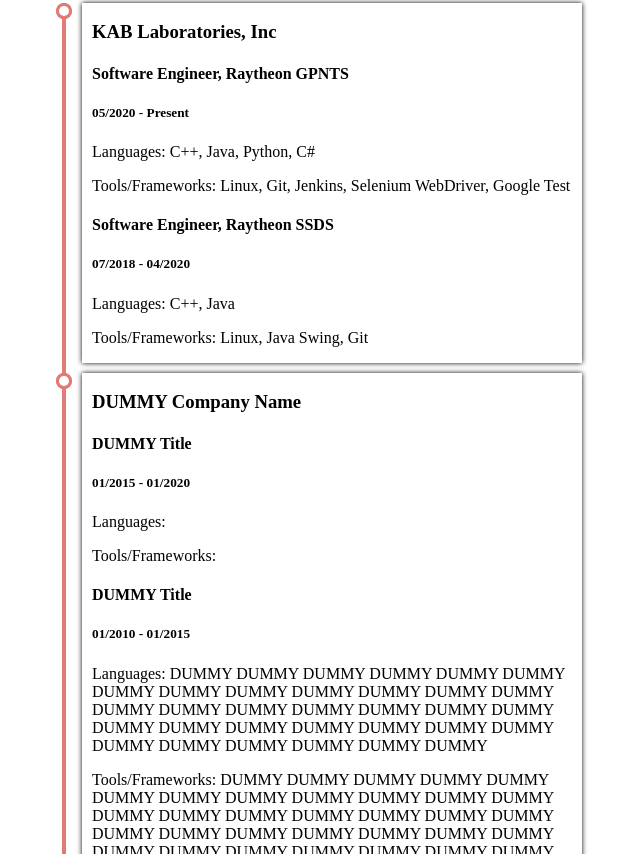
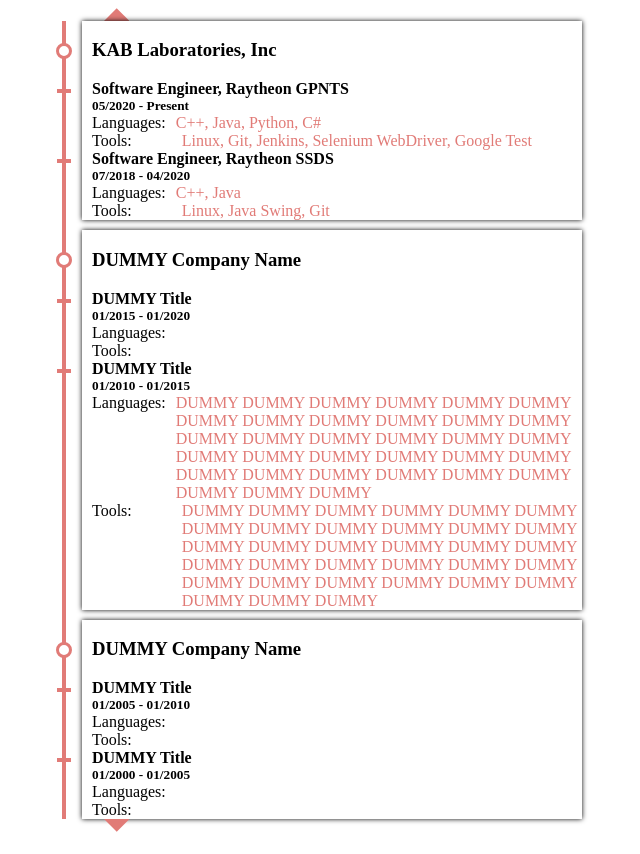
Before and after one commit to jmkaufman/Portfolio, a React (Create React App) app in the folder client/: page / in a window 1280 px wide. Shown: the part 246-1100 px from the top of the page, without its empty margins (308-948 px from the left). Built offline with nearby package versions, Linux system fonts and the light colour scheme; the HTML template or start-up script is replaced by a standard one.

Commit message:
Made more timeline edits.

```diff
--- a/client/src/WorkHistory.js
+++ b/client/src/WorkHistory.js
@@ -1,5 +1,6 @@
 import { useState, useEffect } from 'react';
 import WorkHistoryBlock from './WorkHistoryBlock';
+import './stylesheets/Block.css';
 
 function WorkHistory() {
   const [data, setData] = useState(null);
@@ -25,7 +26,9 @@ function WorkHistory() {
   return (
     <div>
       <h2>WorkHistory</h2>
+      <div className='triangle'/>
       <div>{!data ? 'Loading...' : createWorkHistory()}</div>
+      <div className='triangle'/>
     </div>
   );
 }
--- a/client/src/WorkHistoryBlock.js
+++ b/client/src/WorkHistoryBlock.js
@@ -10,13 +10,19 @@ function WorkHistoryBlock(props) {
 
       infoBlock.push(
       <div key={id++}>
+        <span className='line'/>
         <div>
           <h4>{projects.title}</h4>
           <h5>{projects.startDate} - {projects.endDate}</h5>
-          <p>Languages: {projects.languages}</p>
-          <p>Tools/Frameworks: {projects.frameworks}</p>
+          <div className='info'>
+            <p>Languages: </p>
+            <div className='languages'>{projects.languages}</div>
+          </div>
+          <div className='info'>
+            <p>Tools: </p>
+            <div className='tools'>{projects.frameworks}</div>
+          </div>
         </div>
-        <span className='circle'/>
       </div>
       );
 
@@ -29,6 +35,7 @@ function WorkHistoryBlock(props) {
   return (
     <div className='history-block-wrapper'>
       <div className='history-block'>
+        <span className='circle'/>
         <h3>{props.entry.companyName}</h3>
         <div>{organizeProjects()}</div>
       </div>
--- a/client/src/stylesheets/Block.css
+++ b/client/src/stylesheets/Block.css
@@ -1,5 +1,13 @@
 .history-block-wrapper{
   margin: 0px auto 10px;
+  width: 500px;
+  position: relative;
+  display: flex;
+  flex-direction: column;
+}
+
+.history-block-wrapper:last-child{
+  margin: 0px auto 0;
   width: 500px;
   position: relative;
   display: flex;
@@ -32,6 +40,14 @@
   box-shadow: 0 0 5px #000;
 }
 
+.history-block h4 {
+  margin: 0%;
+}
+
+.history-block h5 {
+  margin: 0%;
+}
+
 .project-block {
   border: 1px solid #000;
   margin: 0px auto 5px;
@@ -52,9 +68,82 @@
   border: 3px solid #e17b77;
   border-radius: 50%;
   position: absolute;
-  top: 0%;
+  top: 22px;
   left: calc(0% - 26px);
   width: 10px;
   height: 10px;
   z-index: 100;
 }
+
+.line {
+  background-color: #fff;
+  border: 2px solid #e17b77;
+  border-radius: 0%;
+  position: absolute;
+  left: calc(0% - 25px);
+  width: 10px;
+  height: 0px;
+  z-index: 100;
+  margin-top: 9px;
+}
+
+.triangle {
+  width:2%;
+  padding-bottom:1.42%; /* = width / 1.41 */
+  position:relative;
+  left: 404px;
+  overflow:hidden;
+}
+
+.triangle:before{
+  content:'';
+  position:absolute;
+  top:0; left:0;
+  width:100%; height:100%;
+  background : #e17b77;
+
+  -webkit-transform-origin:0 100%;
+  -ms-transform-origin:0 100%;
+  transform-origin:0 100%;
+
+  -webkit-transform: rotate(45deg);
+  -ms-transform: rotate(45deg);
+  transform: rotate(45deg);
+}
+
+.triangle:last-child:before{
+  content:'';
+  position:absolute;
+  top:0; left:0;
+  width:100%; height:100%;
+  background : #e17b77;
+
+  -webkit-transform-origin:0 0;
+  -ms-transform-origin:0 0;
+  transform-origin:0 0;
+
+  -webkit-transform: rotate(-45deg);
+  -ms-transform: rotate(-45deg);
+  transform: rotate(-45deg);
+}
+
+.info {
+  margin: 0%;
+  display: flex;
+  flex-direction: row;
+  flex-wrap: nowrap;
+}
+
+.info p {
+  margin: 0%;
+}
+
+.info .languages {
+  margin-left: 10px;
+  color:#e17b77;
+}
+
+.info .tools {
+  margin-left: 50px;
+  color:#e17b77;
+}
```
